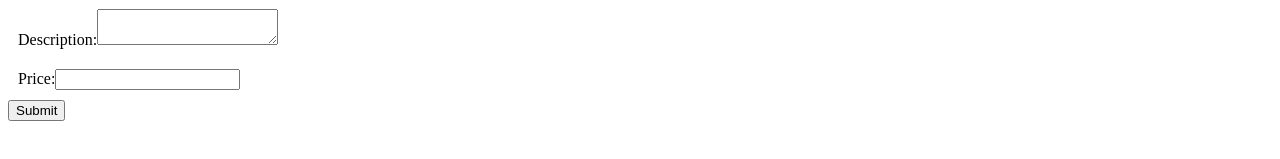
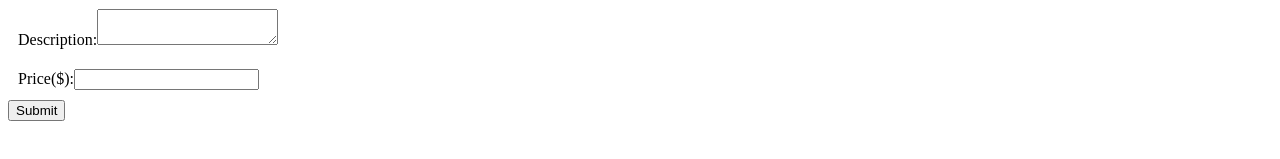
Before and after one commit to Pieter-and-Keith/full_stack_client, a React (Vite) app: page /admin_option_create in a window 1280 px wide. Shown: the part 161-320 px from the top of the page. Built offline with nearby package versions, Linux system fonts and the light colour scheme; no server answers.

Commit message:
handle errors in a strange method

```diff
--- a/src/App.jsx
+++ b/src/App.jsx
@@ -25,8 +25,8 @@ function App() {
   const [bookingContext, setBookingContext] = useState([]);
 
   const initialState = {
-    userSignedIn: sessionStorage.getItem("user") !== "null" || null,
-    auth: {token:sessionStorage.getItem("token") !== "null" || null}
+    userSignedIn: sessionStorage.getItem("user") || sessionStorage.clear,
+    auth: {token:sessionStorage.getItem("token") || sessionStorage.clear}
   }
   const [store, dispatch] = useReducer(StateReducer, initialState)
 
--- a/src/config/api.js
+++ b/src/config/api.js
@@ -12,8 +12,7 @@ const signIn = async ({email, password}) => {
 			return null;
 		}
 	} catch (error) {
-		console.error(error);
-		console.log(error.response.data.error);
+		return error.response.data.error;
 	}
 };
 
--- a/src/pages/admin-option-create.jsx
+++ b/src/pages/admin-option-create.jsx
@@ -44,7 +44,7 @@ const AdminOptionCreate = () => {
                     <textarea type="text" name="description" value={option.description} onChange={handleChange}/>
                 </div>
                 <div style={{padding:"10px"}}>
-                    <label htmlFor="price">Price:</label>
+                    <label htmlFor="price">Price($):</label>
                     <input type="text" name="price" value={option.price} onChange={handleChange}/>
                 </div>
                 <button type="submit">Submit</button>
--- a/src/pages/sign-in.jsx
+++ b/src/pages/sign-in.jsx
@@ -7,6 +7,8 @@ import {useGlobalState} from '../utils/StateContext'
 
 const SignIn = () => {
     const navigate = useNavigate()
+
+
 
     const [data, setData] = useState({
             email: "",
@@ -29,6 +31,9 @@ const SignIn = () => {
             password: data.password
         };
         const user = await api.signIn(userData);
+        if (!user.username) {
+            console.log("testing")
+        }
         dispatch({type: 'setToken', data: user.jwt});
         dispatch({type: 'setUserSignedIn', data: user.username});
         sessionStorage.setItem("token", user.jwt);
```
